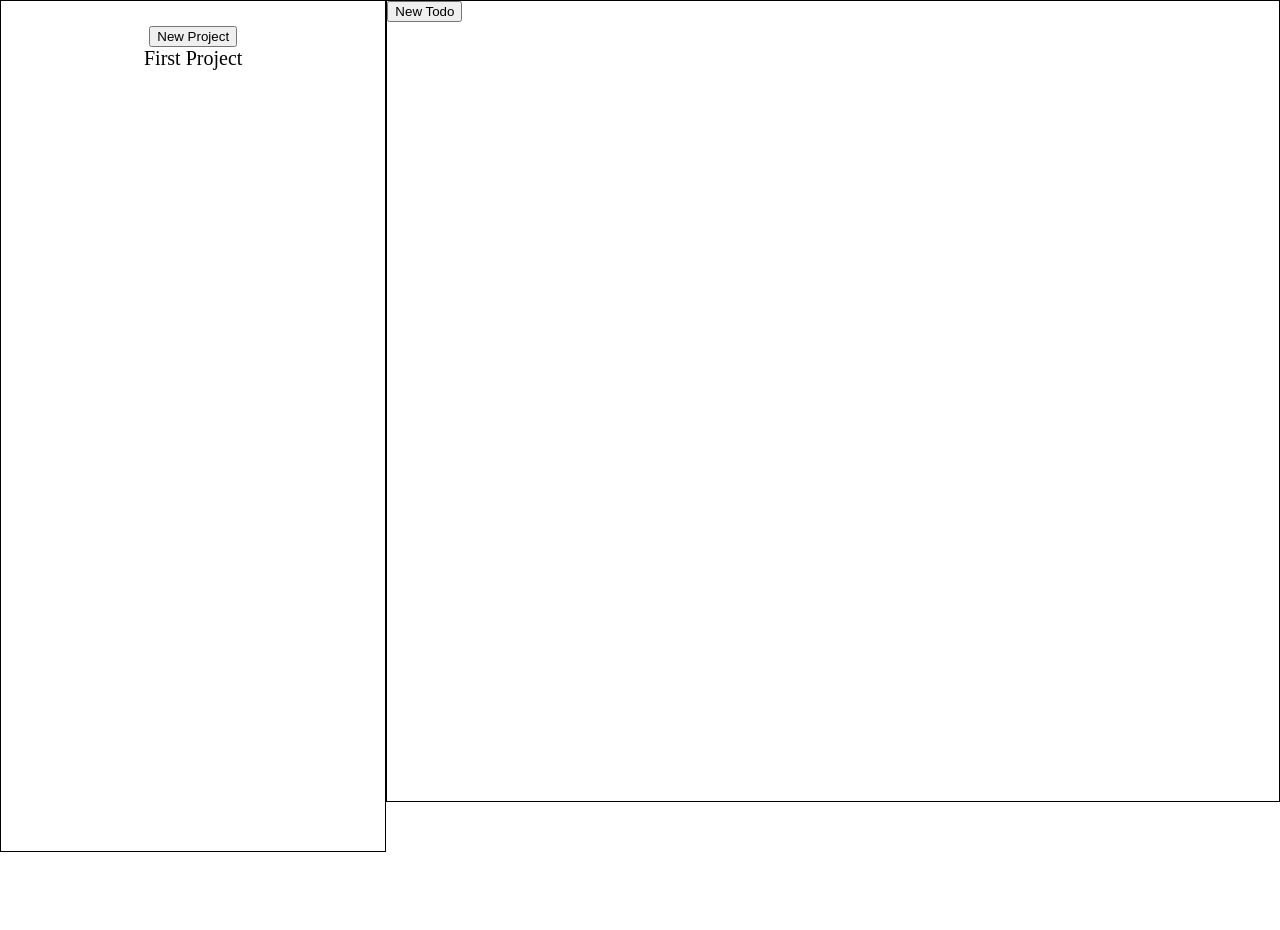
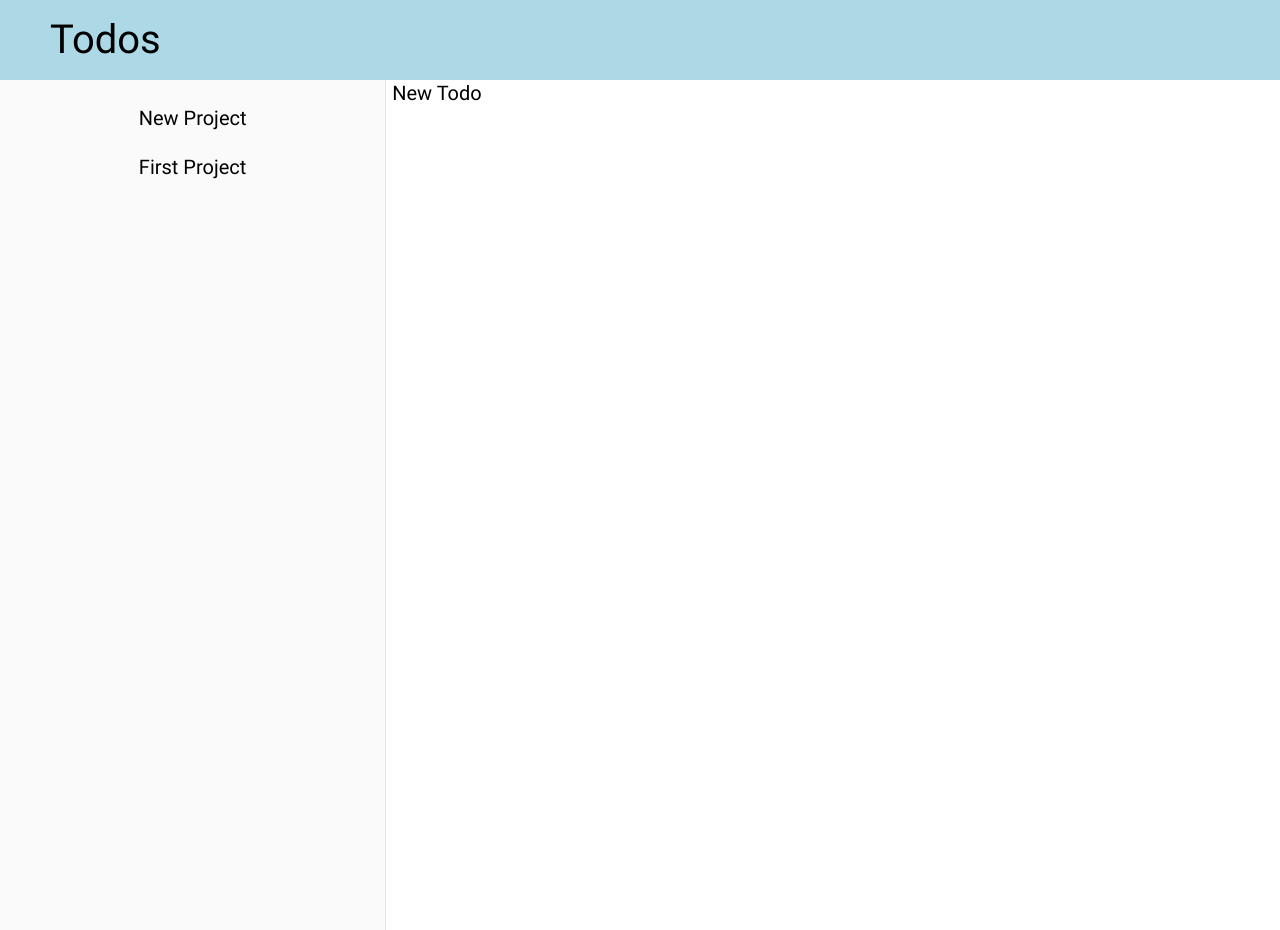
Before and after one commit to aukeller/TodoJS, a website built with webpack: page dist/index.html in a window 1280 px wide. Before the commit the page ends 852 px from the top, so only its background shows below. Built offline with Linux system fonts and the light colour scheme.

Commit message:
added some more styling

```diff
--- a/src/project/projectstyle.css
+++ b/src/project/projectstyle.css
@@ -3,9 +3,16 @@
     padding: 25px;
     text-align: center;
     flex: 0.75;
+
+    background-color: #fafafa;
+    border-right: 1px solid #e3e3ee;
 }
 
 .project {
     font-size: 20px;
     margin-bottom: 10px;
 }
+
+#new-project, #project-form {
+    margin-bottom: 20px;
+}
--- a/src/style.css
+++ b/src/style.css
@@ -1,6 +1,36 @@
+@font-face {
+    font-family: 'Roboto';
+    src: url('./Roboto-Regular.ttf');
+    font-weight: 200;
+}
+
 body {
+    font-family: "Roboto";
+    line-height: 1.6;
     margin: 0;
     height: 100vh;
+}
+
+header {
+    height: 10%;
+    display: flex;
+    align-items: center;
+
+    background-color: #add8e6;
+
+    padding-left: 50px;
+}
+
+header div {
+    font-size: 40px;
+    font-weight: 500;
+}
+
+button {
+    border: none;
+    background-color: transparent;
+    font-family: "Roboto";
+    font-size: 20px;
 }
 
 h2 {
@@ -14,5 +44,5 @@ h2 {
 
 #project-container, #main-todos-container {
     height: 100%;
-    border: 1px solid black;
+
 }
--- a/src/todo/todostyle.css
+++ b/src/todo/todostyle.css
@@ -1,5 +1,6 @@
 #main-todos-container {
     flex: 2;
+    background-color: #ffffff;
 }
 
 #todos-container {
@@ -8,6 +9,7 @@
     flex-direction: column;
     justify-content: center;
     align-items: center;
+
 }
 
 .todo {
--- a/webpack.config.js
+++ b/webpack.config.js
@@ -14,6 +14,11 @@ module.exports = {
             test: /\.css$/i,
             use: ["style-loader", "css-loader"],
           },
+          {
+            test: /\.(woff|woff2|eot|ttf|otf)$/i,
+
+            type: 'asset/resource',
+          },
         ],
       },
 };
```
Also changed, not shown: dist/a8d6ac03c7b96b7acb62.ttf (added), dist/index.html, dist/main.js, src/Roboto-Regular.ttf (added).
